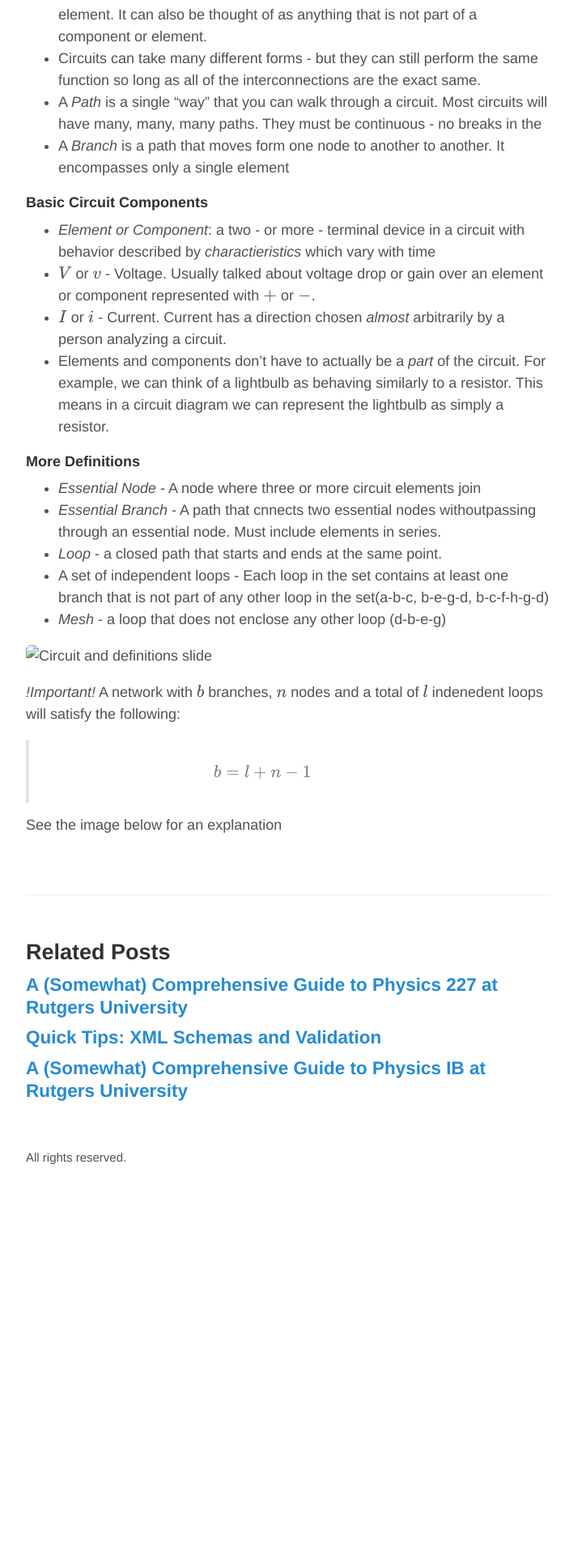
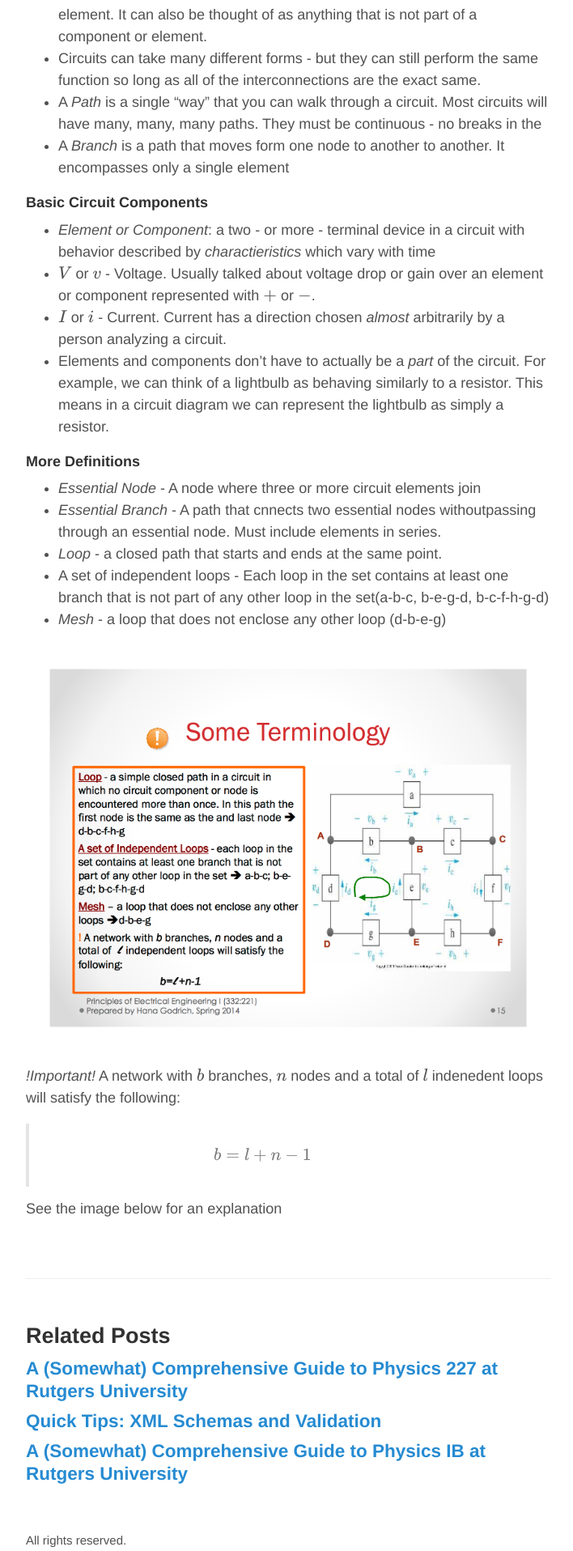
Before and after one commit to ZacBlanco/zacblanco.github.io, a Jekyll site: the page built from _posts/2015-9-3-guide-principles-electrical-engineering.md, in a window 1280 px wide. Shown: the part 1216-3132 px from the top of the page at 81% size, without its empty margins (284-992 px from the left). Built offline with Jekyll 4.4.1, drawn with Linux system fonts in a browser that asks for light colours; formulas are drawn with MathJax 3; comment, search, counter and statistics services are not loaded; before the commit the page ends 2659 px from its top, so only the background shows below that.

Commit message:
fixed image on EE 9/3

```diff
--- a/_posts/2015-9-3-guide-principles-electrical-engineering.md
+++ b/_posts/2015-9-3-guide-principles-electrical-engineering.md
@@ -55,7 +55,7 @@ Topics:
 - A set of independent loops - Each loop in the set contains at least one branch that is not part of any other loop in the set(a-b-c, b-e-g-d, b-c-f-h-g-d)
 - _Mesh_ - a loop that does not enclose any other loop (d-b-e-g)
 
-![Circuit and definitions slide](../assets/images/ee1-guide/definition-slide-1.png)
+![Circuit and definitions slide](../../../assets/images/ee1-guide/definition-slide-1.png)
 
 _!Important!_ A network with $$ b $$ branches, $$ n $$ nodes and a total of $$ l $$ indenedent loops will satisfy the following:
 
```
Also changed, not shown: 1 other file.
